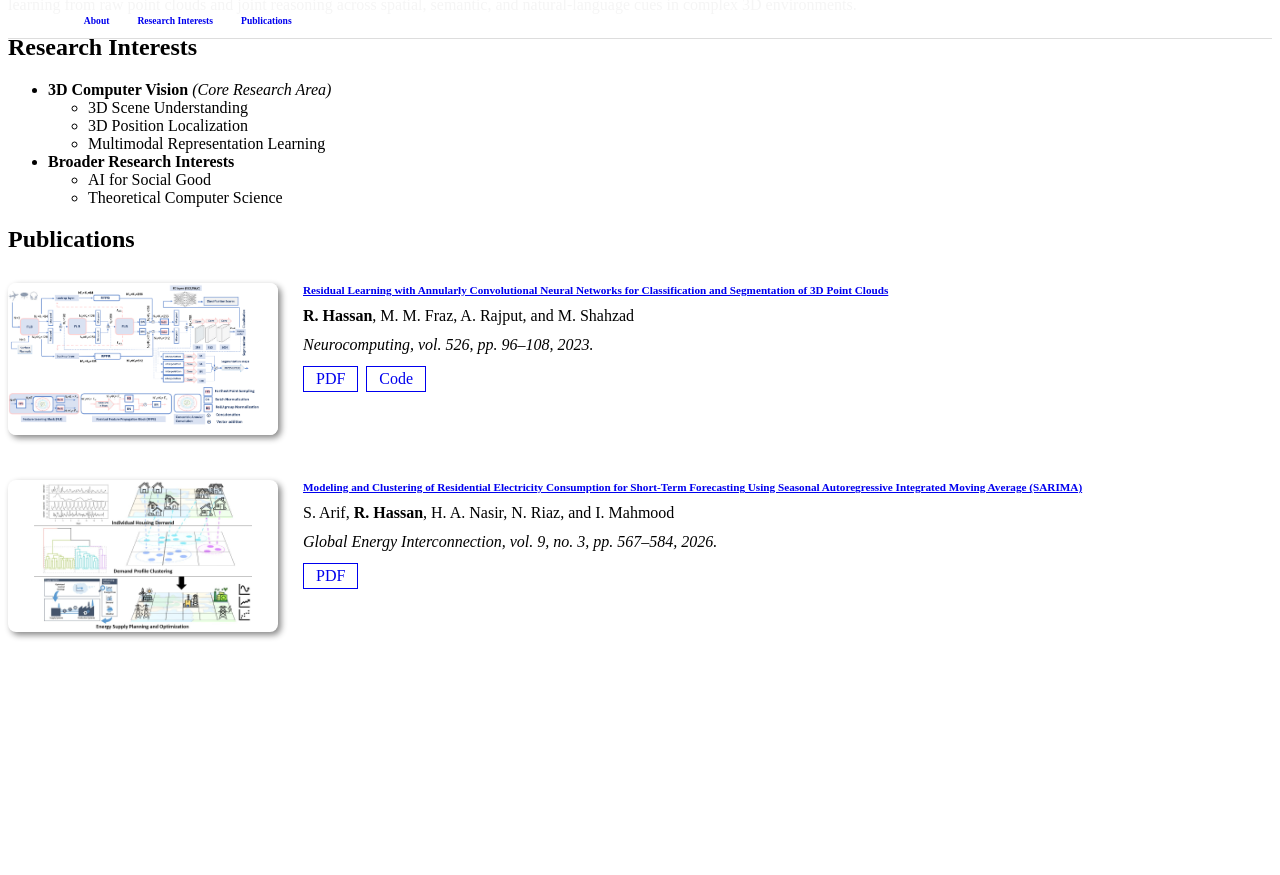
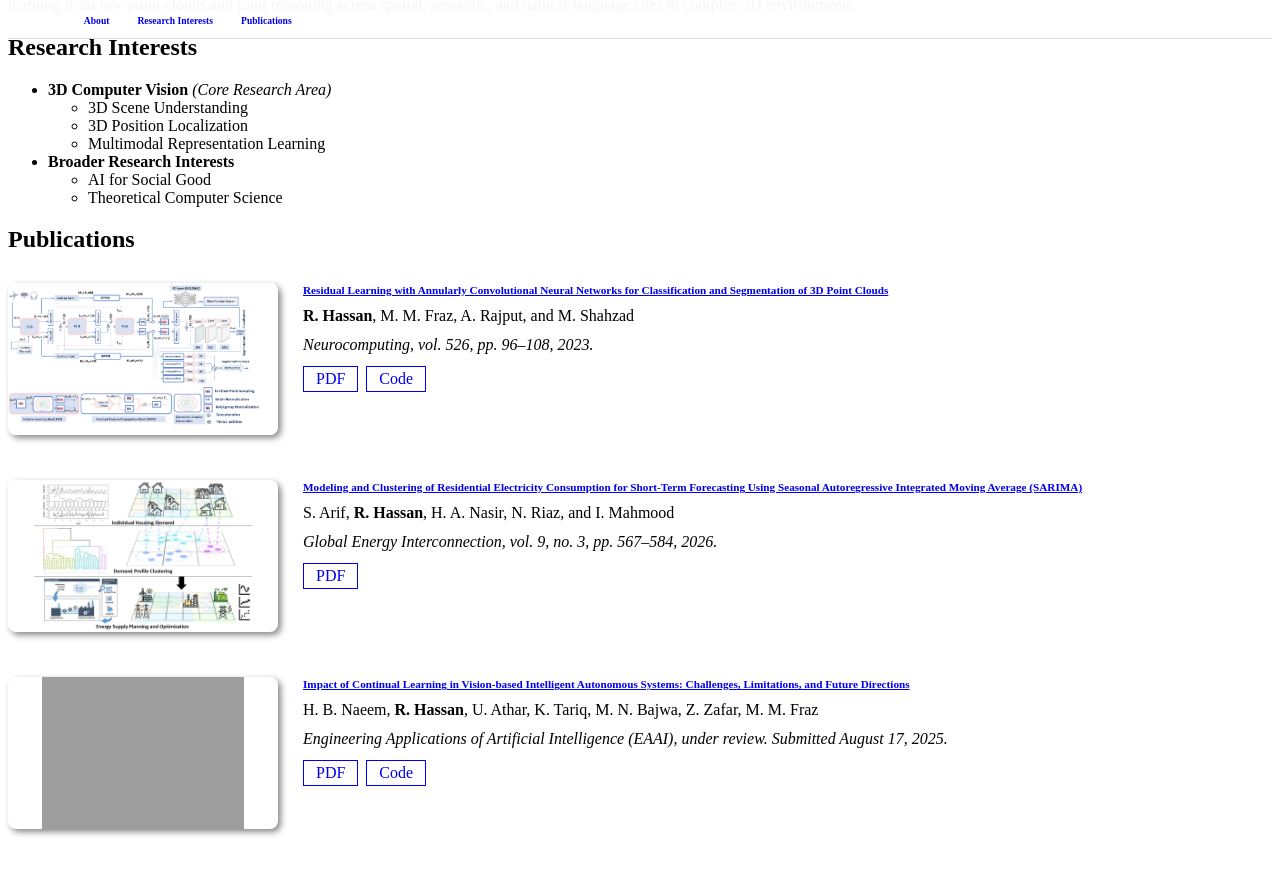
Before and after one commit to Rabbia-Hassan/Rabbia-Hassan.github.io, a Jekyll site: the page built from index.md, in a window 1280 px wide and 900 px high, scrolled down 1577 px. Shown: the top 875 px of the window. Built offline with Jekyll 4.4.1, drawn with Linux system fonts in a browser that asks for light colours; a style sheet for code colours, icons or effects is not loaded; our own code applies the rules of GitHub Pages for plain Markdown files; before the commit the page ends 2280 px from its top, so only the background shows below that; grey boxes are pictures that could not be loaded.

Commit message:
Update publications.yml

```diff
--- a/_data/publications.yml
+++ b/_data/publications.yml
@@ -14,3 +14,12 @@ main:
     conference: "Global Energy Interconnection, vol. 9, no. 3, pp. 567–584, 2026."
     pdf: "https://doi.org/10.1016/j.gloei.2026.04.001"
     image: "/assets/img/graphical_abstract_sarima.jpg"
+
+  - title: "Impact of Continual Learning in Vision-based Intelligent Autonomous Systems: Challenges, Limitations, and Future Directions"
+    authors: "H. B. Naeem, <strong>R. Hassan</strong>, U. Athar, K. Tariq, M. N. Bajwa, Z. Zafar, M. M. Fraz"
+    conference_short: "EAAI"
+    conference: "Engineering Applications of Artificial Intelligence (EAAI), under review. Submitted August 17, 2025."
+    pdf: "https://drive.google.com/file/d/1GBCvuy5VeSuExNQ9S2EOesDumqe1fsJO/view"
+    pdf_label: "Submission"
+    code: "https://github.com/hajra-computer-vision/Continual-Learning-in-Vision-based-Intelligent-Autonomous-Systems"
+    image: "/assets/img/continual_learning_autonomous_systems.png"
```
